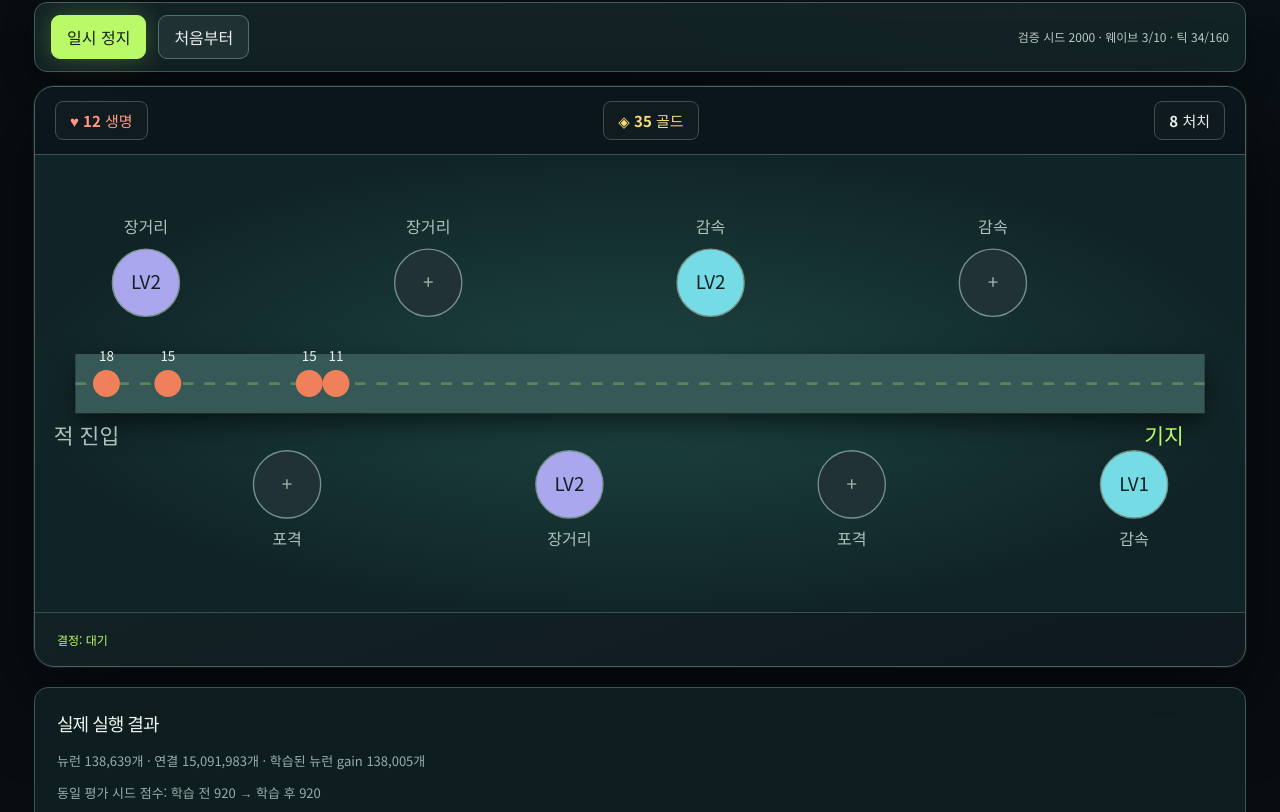
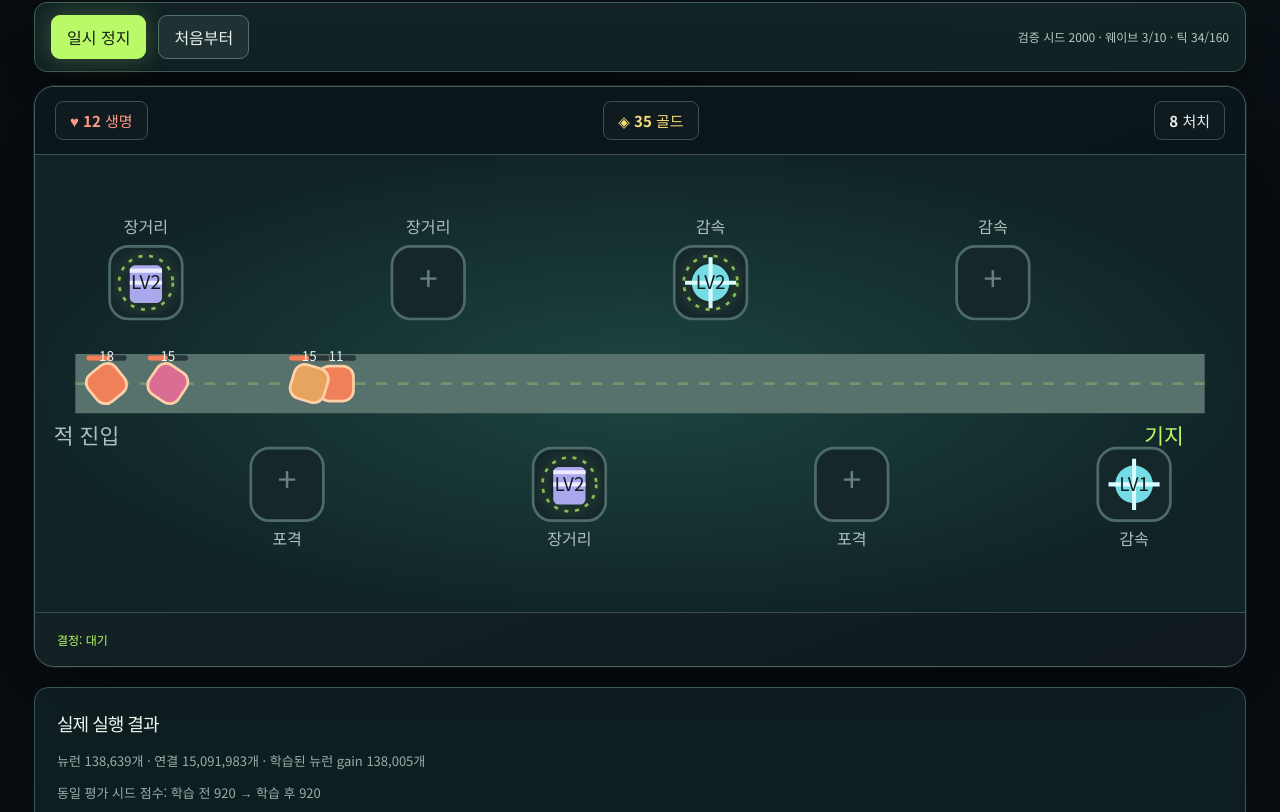
Before and after one commit to zzmin0405/fly-brain-lab, a React (Vite) app: page / in a window 1280 px wide. Shown: the part 420-1232 px from the top of the page. Built offline with nearby package versions, Linux system fonts and the light colour scheme.

Commit message:
타워와 적 시각 디자인 개선

```diff
--- a/src/defense.tsx
+++ b/src/defense.tsx
@@ -95,6 +95,13 @@ export function DefenseReplay() {
               aria-label="전체 연결망 모델의 타워 디펜스 플레이 리플레이"
               style={{ width: '100%', display: 'block' }}
             >
+              <defs>
+                <linearGradient id="towerGlow" x1="0" x2="1">
+                  <stop offset="0" stopColor="#bafa68" />
+                  <stop offset="1" stopColor="#4d9c79" />
+                </linearGradient>
+                <filter id="softGlow"><feGaussianBlur stdDeviation="4" result="blur" /><feMerge><feMergeNode in="blur" /><feMergeNode in="SourceGraphic" /></feMerge></filter>
+              </defs>
               <path d="M30 170 H870" stroke="#57716d" strokeWidth="44" />
               <path
                 d="M30 170 H870"
@@ -107,22 +114,16 @@ export function DefenseReplay() {
                   key={i}
                   transform={`translate(${30 + ((i + 0.5) / 8) * 840},${i % 2 ? 245 : 95})`}
                 >
-                  <circle
-                    r="25"
-                    fill={
-                      level
-                        ? ['#bafa68', '#aaa7ee', '#75dce5'][frame.types[i]]
-                        : '#203236'
-                    }
-                    stroke="#76918a"
-                  />
+                  <rect x="-27" y="-27" width="54" height="54" rx="14" fill="#15272b" stroke="#4d6b67" strokeWidth="2" />
+                  {level ? <>{frame.types[i] === 0 && <><path d="M-15 12 L-10 -12 L10 -12 L15 12 Z" fill="url(#towerGlow)" /><path d="M0 -12 V-25" stroke="#dff9b0" strokeWidth="5" strokeLinecap="round" /></>}{frame.types[i] === 1 && <><rect x="-12" y="-13" width="24" height="28" rx="4" fill="#aaa7ee" /><path d="M-12 -9 H12 M-12 0 H12" stroke="#eeeaff" strokeWidth="3" /></>}{frame.types[i] === 2 && <><circle r="14" fill="#75dce5" /><path d="M-19 0 H19 M0 -19 V19" stroke="#d7fbff" strokeWidth="3" /></>}</> : <text textAnchor="middle" y="6" fill="#67827b" fontSize="25">+</text>}
+                  {level > 1 && <circle r="20" fill="none" stroke="#bafa68" strokeWidth="2" strokeDasharray="3 5" opacity=".7" filter="url(#softGlow)" />}
                   <text
                     textAnchor="middle"
                     y="5"
                     fill={level ? '#102020' : '#a1b6b0'}
                     fontSize="14"
                   >
-                    {level ? `LV${level}` : '+'}
+                    {level ? `LV${level}` : ''}
                   </text>
                   <text
                     textAnchor="middle"
@@ -139,7 +140,8 @@ export function DefenseReplay() {
                   key={i}
                   transform={`translate(${30 + enemy.position * 840},170)`}
                 >
-                  <circle r="10" fill="#ef8059" />
+                  <rect x="-13" y="-13" width="26" height="26" rx="8" fill={i % 3 === 0 ? '#ef8059' : i % 3 === 1 ? '#e7a45e' : '#d96d92'} stroke="#ffd0a8" strokeWidth="2" transform={`rotate(${i * 17})`} />
+                  <rect x="-15" y="-21" width="30" height="4" rx="2" fill="#26383a" /><rect x="-15" y="-21" width={`${Math.max(2, Math.min(30, enemy.hp / 30 * 30))}`} height="4" rx="2" fill="#ef8059" />
                   <text
                     y="-17"
                     textAnchor="middle"
```
